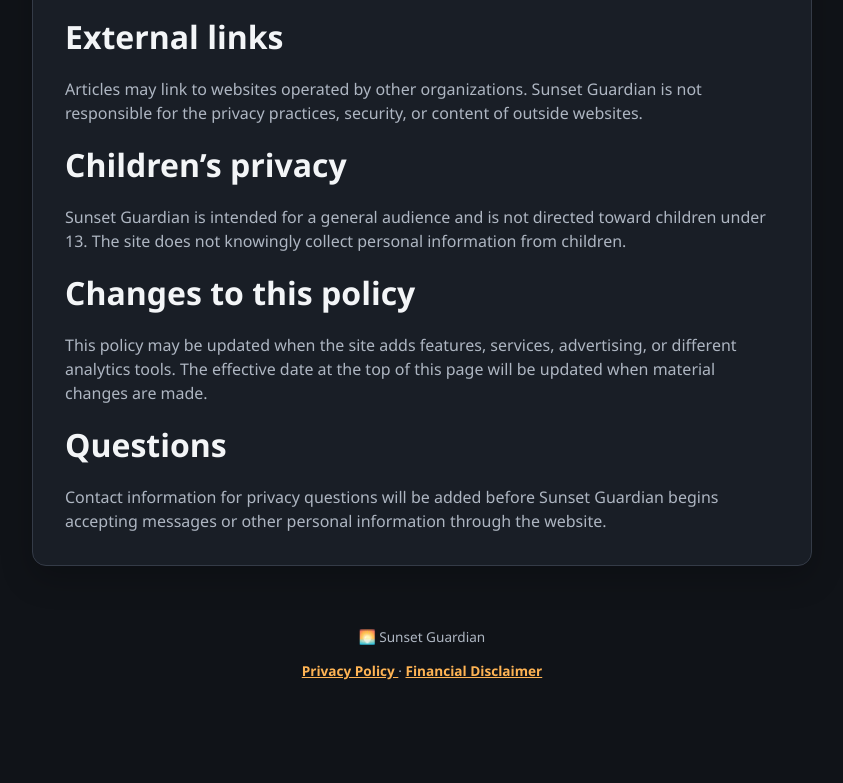
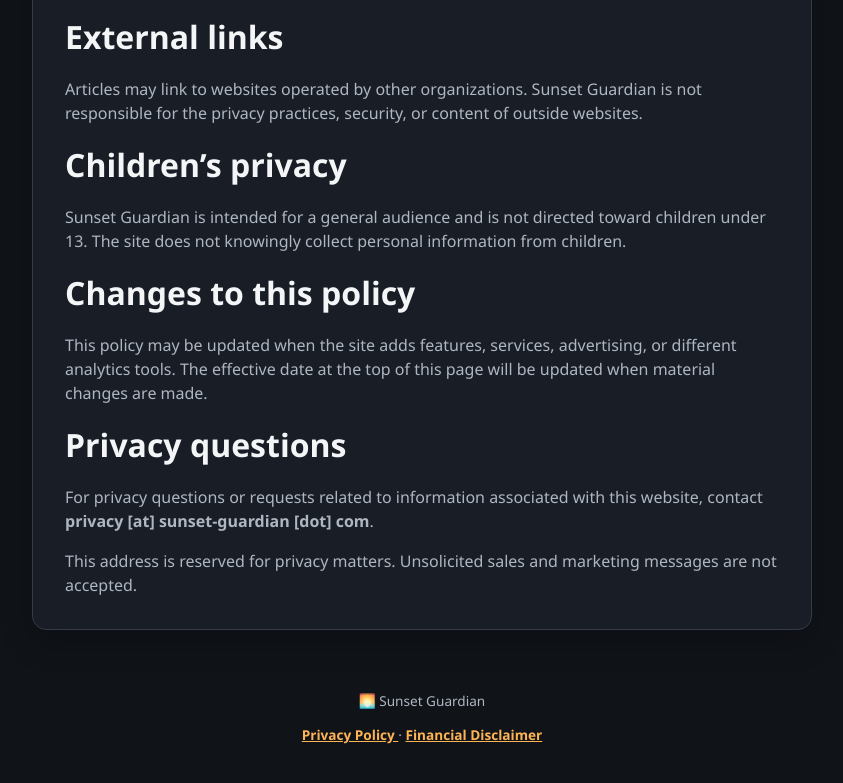
Before and after one commit to SunsetGuardian/website, an Eleventy site: page src/privacy/index.njk in a window 1280 px wide. Shown: the part 1464-2247 px from the top of the page, without its empty margins (218-1061 px from the left). Before the commit the page ends 2187 px from the top, so only its background shows below. Built offline with nearby package versions, Linux system fonts and the light colour scheme; Eleventy itself is replaced by a stand-in of ours; files that its build step writes are made by us from their sources.

Commit message:
Update index.njk - contact info

```diff
--- a/src/privacy/index.njk
+++ b/src/privacy/index.njk
@@ -126,12 +126,17 @@
             made.
         </p>
 
-        <h2>Questions</h2>
+        <h2>Privacy questions</h2>
 
         <p>
-            Contact information for privacy questions will be added before
-            Sunset Guardian begins accepting messages or other personal
-            information through the website.
+            For privacy questions or requests related to information
+            associated with this website, contact
+            <strong>privacy [at] sunset-guardian [dot] com</strong>.
         </p>
-    </section>
+
+        <p>
+            This address is reserved for privacy matters. Unsolicited
+            sales and marketing messages are not accepted.
+        </p>
+</section>
 </div>
```
